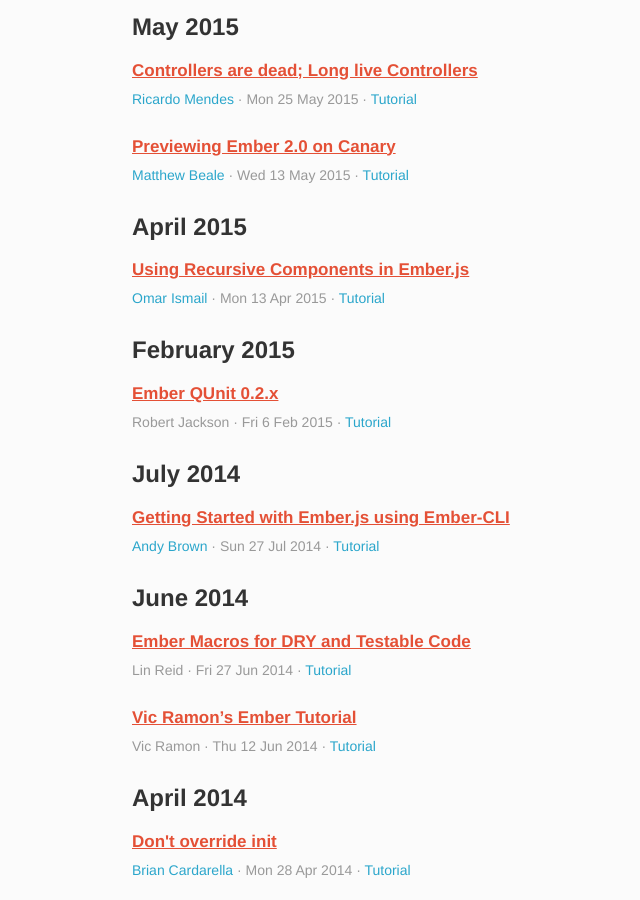
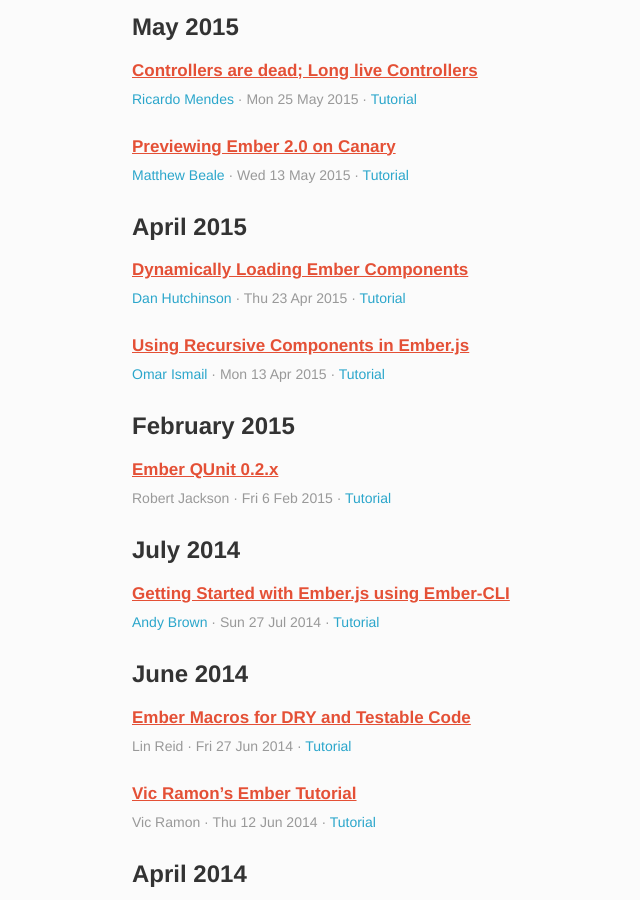
Before and after one commit to emberwatch/emberwatch, a Jekyll site: the page built from tutorials.html, in a window 1280 px wide and 900 px high, scrolled down 3715 px. Shown: the whole window, without its empty margins (48-688 px from the left). Built offline with Jekyll 4.4.1, drawn with Linux system fonts in a browser that asks for light colours; Markdown is read by kramdown in place of the engine named in the settings; comment, search, counter and statistics services are not loaded.

Commit message:
[Add Article] Dynamically Loading Ember Components

```diff
--- a/_data/people.yml
+++ b/_data/people.yml
@@ -1153,3 +1153,8 @@
   github: ErikCH
   site: http://www.programwitherik.com/
   id: 271
+- name: Dan Hutchinson
+  twitter: danwhutchinson
+  github: danielhutchinson
+  site: http://www.hutchinson.io/
+  id: 272
--- a/_data/tutorials.yml
+++ b/_data/tutorials.yml
@@ -372,6 +372,13 @@
     data:
       start:
       end:
+- title: Dynamically Loading Ember Components
+  author_ids:
+  - 272
+  date: '2015-04-23'
+  date_created: '2015-04-23'
+  urls:
+  - http://www.hutchinson.io/dynamically-loading-ember-components/
 - title: Using Recursive Components in Ember.js
   author_ids:
   - 267
```
